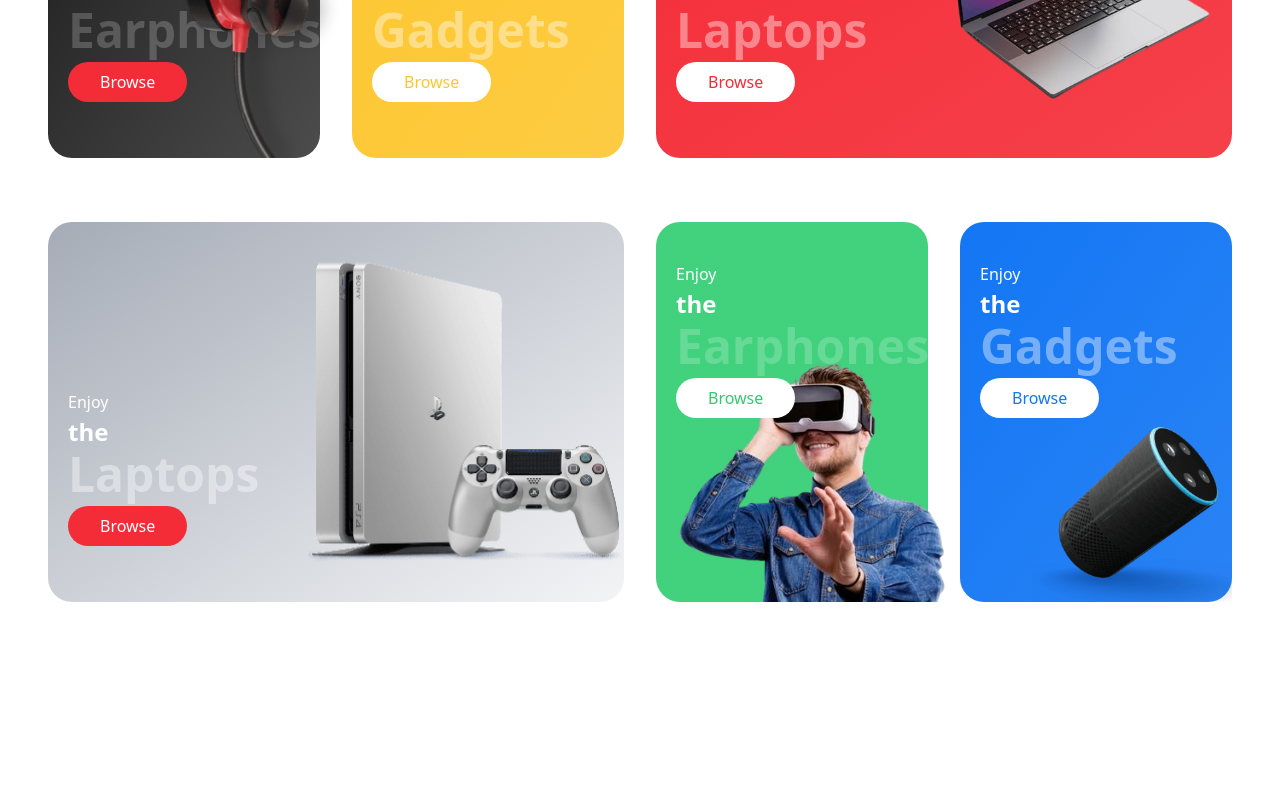
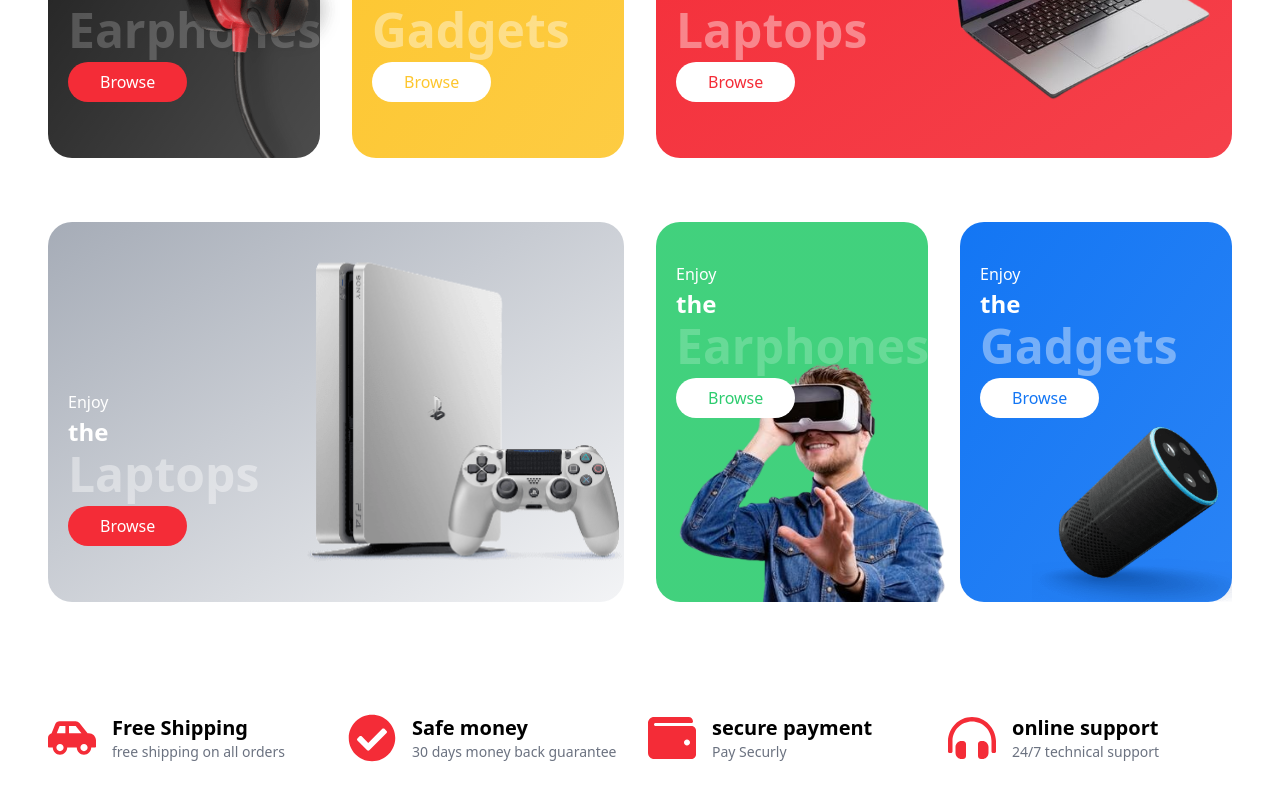
Before and after one commit to Aria-Abadian/ecommerce-app, a React (Vite) app: page / in a window 1280 px wide. Shown: the part 1024-1824 px from the top of the page. Before the commit the page ends 1658 px from the top, so only its background shows below. Built offline with nearby package versions, Linux system fonts and the light colour scheme.

Commit message:
services section added

```diff
--- a/src/App.jsx
+++ b/src/App.jsx
@@ -1,18 +1,20 @@
-import React from 'react'
-import NavBar from './components/Navbar/NavBar'
-import Hero from './components/Hero/Hero'
-import CategoryRow1 from './components/Category/CategoryRow1'
-import CategoryRow2 from './components/Category/CategoryRow2'
+import React from "react";
+import NavBar from "./components/Navbar/NavBar";
+import Hero from "./components/Hero/Hero";
+import CategoryRow1 from "./components/Category/CategoryRow1";
+import CategoryRow2 from "./components/Category/CategoryRow2";
+import Services from "./components/Services/Services";
 
 const App = () => {
   return (
-    <div>
+    <div className="bg-white dark:bg-gray-900 dark:text-white duration-200 overflow-hidden">
       <NavBar />
       <Hero />
       <CategoryRow1 />
       <CategoryRow2 />
+      <Services />
     </div>
-  )
-}
+  );
+};
 
-export default App
+export default App;
--- /dev/null
+++ b/src/components/Services/Services.jsx
@@ -0,0 +1,56 @@
+import React from "react";
+import {
+  FaCarSide,
+  FaHeadphonesAlt,
+  FaWallet,
+  FaCheckCircle,
+} from "react-icons/fa";
+
+const data = [
+  {
+    id: 1,
+    icon: <FaCarSide className="text-4xl md:text-5xl text-primary" />,
+    title: "Free Shipping",
+    description: "free shipping on all orders",
+  },
+  {
+    id: 2,
+    icon: <FaCheckCircle className="text-4xl md:text-5xl text-primary" />,
+    title: "Safe money",
+    description: "30 days money back guarantee",
+  },
+  {
+    id: 3,
+    icon: <FaWallet className="text-4xl md:text-5xl text-primary" />,
+    title: "secure payment",
+    description: "Pay Securly",
+  },
+  {
+    id: 4,
+    icon: <FaHeadphonesAlt className="text-4xl md:text-5xl text-primary" />,
+    title: "online support",
+    description: "24/7 technical support",
+  },
+];
+
+const Services = () => {
+  return (
+    <div>
+      <div className="container my-14 md:my-20">
+        <div className="grid grid-cols-2 lg:grid-cols-4 gap-4 gap-y-8">
+          {data.map((d) => (
+            <div key={d.id} className="flex flex-col items-start sm:flex-row gap-4">
+              {d.icon}
+              <div>
+                <h1 className="lg:text-xl font-bold">{d.title}</h1>
+                <h1 className="text-gray-500 text-sm">{d.description}</h1>
+              </div>
+            </div>
+          ))}
+        </div>
+      </div>
+    </div>
+  );
+};
+
+export default Services;
```
